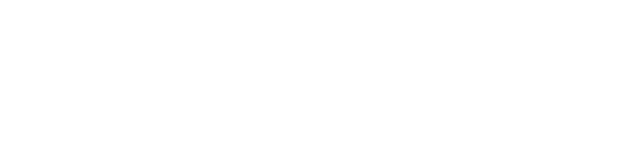
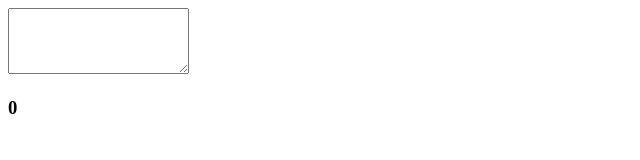
Before and after one commit to acciojob/gre-essay-tool-abhishek2813, a website: page main.html in a window 1280 px wide. Shown: the whole page, without its empty margins (0-640 px from the left). Drawn offline with Linux system fonts and the light colour scheme.

Commit message:
created a submission

```diff
--- a/main.html
+++ b/main.html
@@ -7,6 +7,9 @@
 </head>
 
 <body>
+	<textarea type="textarea" col="4" rows="4" id="evaluatedText" onkeyup="countfun()"></textarea>
+	<br>
+	<h3 id="wordCount">0</h3>
 	<!-- the entire body must be written by student -->
     <script type="text/javascript" src="./script.js">
 </script>
--- a/script.js
+++ b/script.js
@@ -1 +1,6 @@
 //your code here
+function countfun(){
+ let wordcount =document.getElementById("evaluatedText").value;
+    let count = wordcount.length;
+    let countword = document.getElementById("wordCount").innerHTML=count;
+}
```
